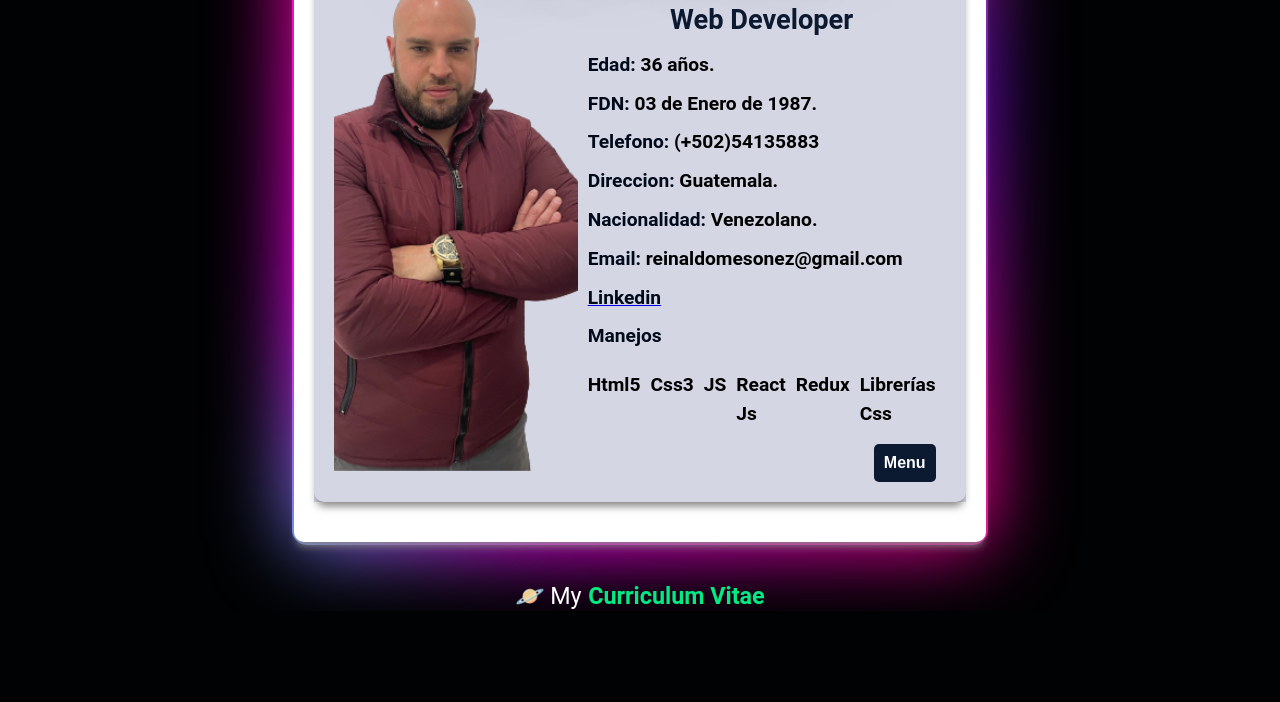
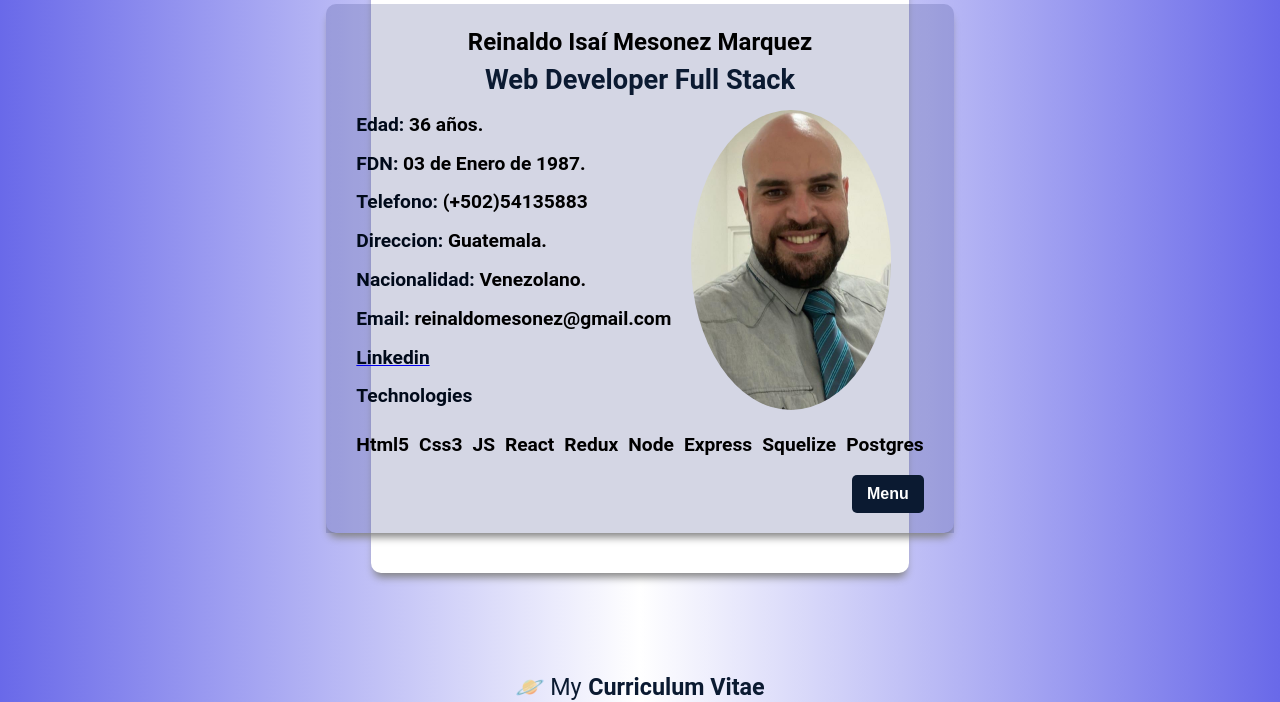
Before and after one commit to Rmesonez/personal-portfolio, a plain HTML site: page presentation.html in a window 1280 px wide. Shown: the part 190-892 px from the top of the page. Before the commit the page ends 801 px from the top, so only its background shows below. Drawn offline with Linux system fonts and the light colour scheme.

Commit message:
all perfect

```diff
--- a/assets/form.css
+++ b/assets/form.css
@@ -8,6 +8,7 @@
     --main-color: ghostwhite;
     --sun-color: rgb(122, 118, 59);
     --moon-color: rgb(0, 26, 63);
+    --cv:#15325e;
 }
 *{
     margin: 0;
@@ -281,14 +282,14 @@ textarea{
     FONT-VARIANT: JIS04;
     gap: 7px;
     font-size: 25px;
-    color: white;
+    color: #15325e;
 
 
 }
 p.author a {
     text-decoration: none;
     font-weight: 700;
-    color: rgb(0, 235, 129);
+    color: var(--cv);
     font-size: 25px;
 }
 footer{
@@ -346,6 +347,7 @@ footer{
         --main-color: #2d3748;
         --sun-color: #ffd700;
         --moon-color: lightsteelblue;
+        --cv:rgb(0, 235, 129);
         /*--bg-color: #0d1b1e;
         --main-text-color: aliceblue;
         --accent-color: purple;
@@ -361,6 +363,7 @@ footer{
         --main-color: ghostwhite;
         --sun-color: rgb(122, 118, 59);
         --moon-color: rgb(0, 26, 63);
+        --cv:#15325e;
     }
 
     .nav-link{
--- a/assets/index.css
+++ b/assets/index.css
@@ -7,7 +7,7 @@
   box-sizing: border-box;
 }
 body {
-  width: 100%;
+  width: 100vw;
   height: 100%;
   margin: 100px 0;
   display: flex;
@@ -21,8 +21,8 @@ video {
   position: fixed;
   top: 0;
   left: 0;
-  width: 100%;
-  height:100%;
+  width: 100vw;
+  height: 100vh;
   z-index: -1;
 }
 .presentation-title{
@@ -83,6 +83,10 @@ video {
   position: absolute;
   width: 100%;
   z-index: -1;
+}
+
+.wrapper img{
+  border-radius: 15px;
 }
 
 .card:hover .wrapper {
--- a/assets/presentation.css
+++ b/assets/presentation.css
@@ -5,38 +5,37 @@
     user-select: none;
 }
 body{
-    background-color:#010203;
+    background: linear-gradient( to right, rgb(105, 105, 233), #fff, rgb(105, 105, 233));
     font-family: 'Roboto', sans-serif;
 }
 
 .container {
     max-width: 60%;
-    margin: 40px auto;
-    /* position: absolute; */
+    margin: 100px auto;
 }
 
 .img-container{
-    width: 100%;
-    height: 500px;
-    background-image: url(../images/foto.png);
+    width: 200px;
+    height: 300px;
+    background-image: url(../images/yo.JPG);
     background-size: cover;
     background-position: center;
     background-repeat: no-repeat;
+    border-radius: 50%;
+    position: absolute;
+    top: 20%;
+    right: 10%;
 }
 
 img{
-    width: 100%;
-    height: auto;
-    border-radius: 50%;
-    object-fit: cover;
-    object-position: center;
-
+    max-width: 100%;
+    height: 100%;
 }
 
 .container-faq {
     box-shadow: 0 7px 8px -3px grey;
     padding: 20px 20px;
-    width: 90%;
+    width: 70%;
     display: flex;
     align-items: center;
     justify-content: center;
@@ -46,7 +45,7 @@ img{
     background-color: white;
     position: relative;
 }
-.glow::before, .glow::after {
+/* .glow::before, .glow::after {
     content: "";
     position: absolute;
     top: 0px;
@@ -59,9 +58,9 @@ img{
     z-index: -1;
     border-radius: 15px;
     animation: glow 20s linear infinite;
-}
+} */
 
-@keyframes glow{
+/* @keyframes glow{
     0%{
         background-position: 0 0;
     }
@@ -71,12 +70,12 @@ img{
     100%{
         background-position: 0 0;
     }
-}
+} */
 
-.glow::after{
+/* .glow::after{
     filter: blur(40px);
 
-}
+} */
 
 .container-faq .title-faq {
     text-align: center;
@@ -84,17 +83,17 @@ img{
     margin-bottom: 10px;
     font-weight: 700;
     font-variant: small-caps;
-    background-color: #111;
+    background-color: rgb(145, 150, 223);
     padding:10px 20px;
     border-radius: 15px;
-    color: darkblue;
+    color: #15325e;
 }
 
 .title{
     animation: neonGlow 2s infinite alternate ease-in-out;
 }
 
-@keyframes neonGlow {
+/* @keyframes neonGlow {
     0%{
         text-shadow: 0 0 10px rgba(255, 255, 255 , .8),
                     0 0 20px rgba(255, 255, 255 , .8),
@@ -115,7 +114,7 @@ img{
                         0 0 50px rgba(66, 220, 219, .5),
                         0 0 80px rgba(66, 220, 219, .5);
     }
-}
+} */
 
 .container-faq .item-faq {
     box-shadow: 0 7px 8px -3px grey;
@@ -179,7 +178,7 @@ button{
     background-color: #0b1a31;
     color: white;
     border: none;
-    padding: 10px 10px;
+    padding: 10px 15px;
     border-radius: 5px;
     font-size: 1rem;
     font-weight: 700;
@@ -265,12 +264,12 @@ button:hover{
     margin-top: 3%;
     gap: 7px;
     font-size: 25px;
-    color: white;
+    color: #0b1a31;
 }
 p.author a {
     text-decoration: none;
     font-weight: 700;
-    color: rgb(0, 235, 129);
+    color: #0b1a31;
     font-size: 25px;
 }
 footer{
--- a/presentation.html
+++ b/presentation.html
@@ -18,16 +18,12 @@
 
                 <div class="item-faq">
                     <div class="question">
-                        <div class="img-container">
+                        <div class="info">
+                            <h2>Reinaldo Isaí Mesonez Marquez</h2>
+                            <h3>Web Developer Full Stack</h3>
 
-                        </div>
-
-
-                        <div class="info">
-                        <h2>Reinaldo Isaí Mesonez Marquez</h2>
-                        <h3>Web Developer</h3>
-
-                        <ul class="question-list">
+                            <ul class="question-list">
+                            <div class="img-container"></div>
                             <li class="question-item"><strong>Edad:</strong> 36 años.</li>
                             <li class="question-item"><strong>FDN:</strong> 03 de Enero de 1987.</li>
                             <li class="question-item"><strong>Telefono:</strong> (+502)54135883</li>
@@ -35,14 +31,17 @@
                             <li class="question-item"><strong>Nacionalidad:</strong> Venezolano.</li>
                             <li class="question-item"><strong>Email:</strong> reinaldomesonez@gmail.com</li>
                             <li class="question-item"><a href="https://www.linkedin.com/in/reinaldomesonez" target="_blank"><strong>Linkedin</strong> </a></li>
-                            <li><strong>Manejos</strong></li>
+                            <li><strong>Technologies</strong></li>
                                 <ul class="manejos">
                                     <li class="manejos-item">Html5</li>
                                     <li class="manejos-item">Css3</li>
                                     <li class="manejos-item">JS</li>
-                                    <li class="manejos-item">React Js</li>
+                                    <li class="manejos-item">React</li>
                                     <li class="manejos-item">Redux</li>
-                                    <li class="manejos-item">Librerías Css</li>
+                                    <li class="manejos-item">Node</li>
+                                    <li class="manejos-item">Express</li>
+                                    <li class="manejos-item">Squelize</li>
+                                    <li class="manejos-item">Postgres</li>
                                 </ul>
                           </ul>
                           <button class="more">Menu</button>
@@ -51,7 +50,6 @@
                     <div class="answer">
                         <div class="answer-list">
 
-                            <!-- <h2 class="answer-item"><strong>NavBar</strong></h2> -->
                                 <ul>
                                 <li><a href="./index.html">Home</a></li>
                                 <li><a href="./world.html">My World</a></li>
```
Also changed, not shown: index.html (+2 -84 lines), 1 other file.
